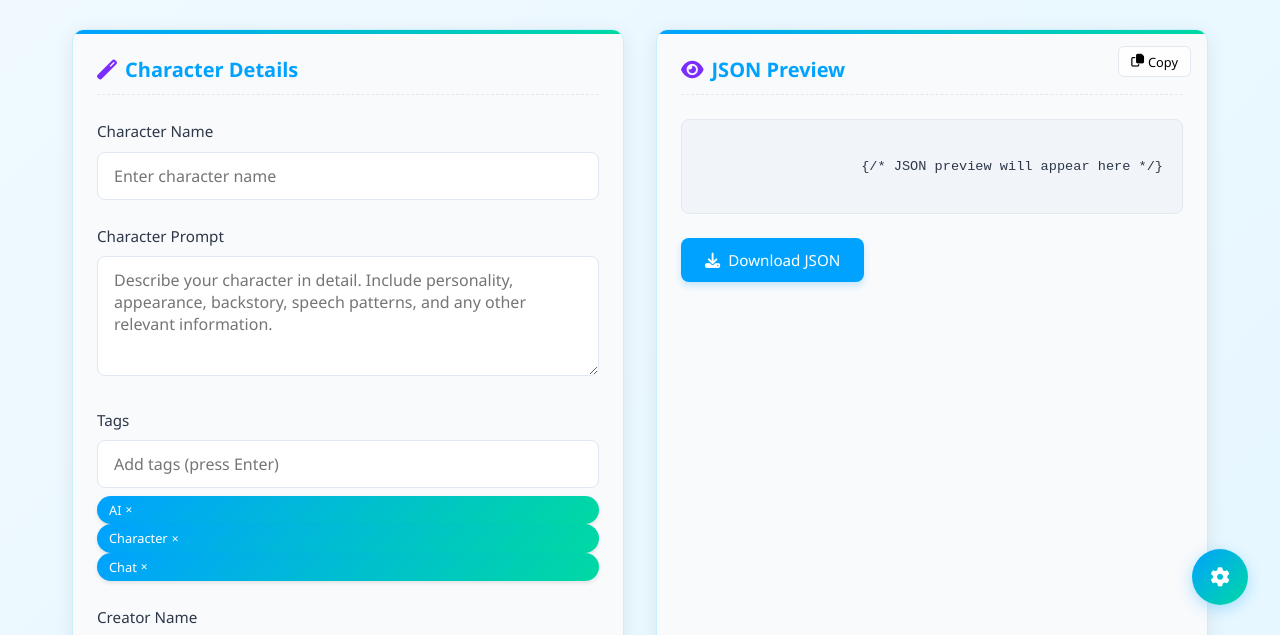
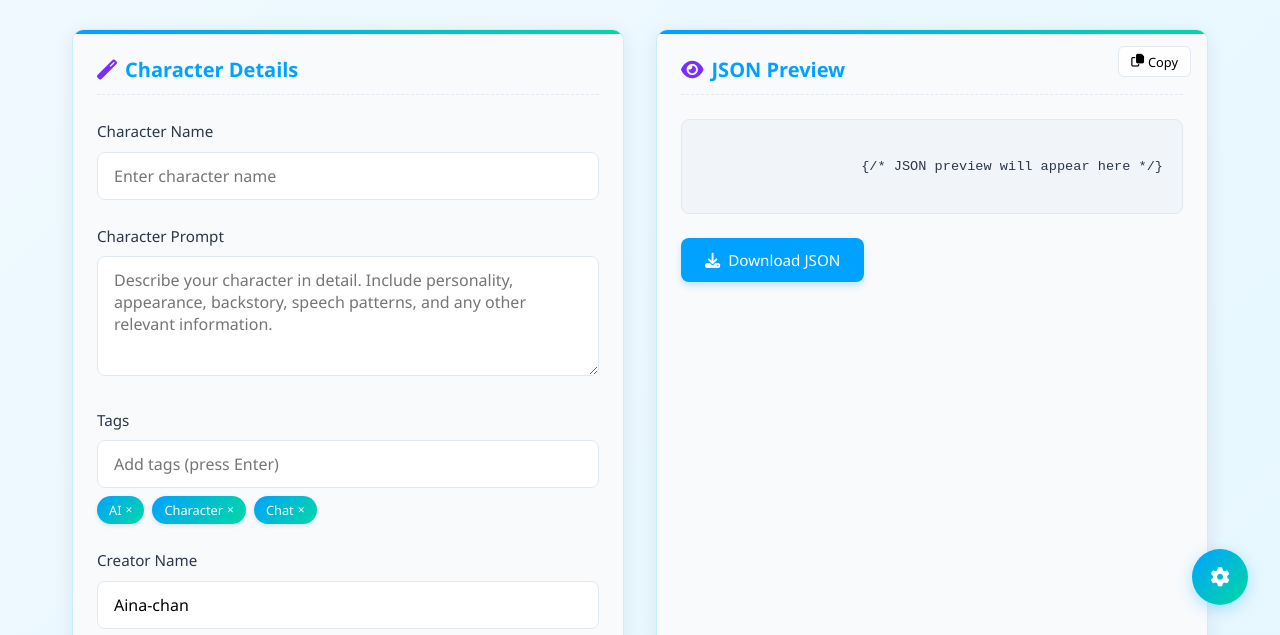
Before and after one commit to Ars-Aina/st-character-generator, a plain HTML site: page index.html in a window 1280 px wide. Shown: the part 163-798 px from the top of the page. Drawn offline with Linux system fonts and the light colour scheme.

Commit message:
Fixed the tag

```diff
--- a/index.html
+++ b/index.html
@@ -433,6 +433,13 @@
             margin-bottom: 0.5rem;
         }
 
+        #tags-container {
+    display: flex;
+    flex-wrap: wrap;
+    gap: 0.5rem;
+    margin-bottom: 0.5rem;
+        }
+
         .tag {
             background: linear-gradient(135deg, var(--primary), var(--secondary));
             color: white;
@@ -443,6 +450,7 @@
             align-items: center;
             gap: 0.25rem;
             box-shadow: 0 2px 4px rgba(0, 0, 0, 0.1);
+            white-space: nowrap;
         }
 
         .tag-remove {
```
